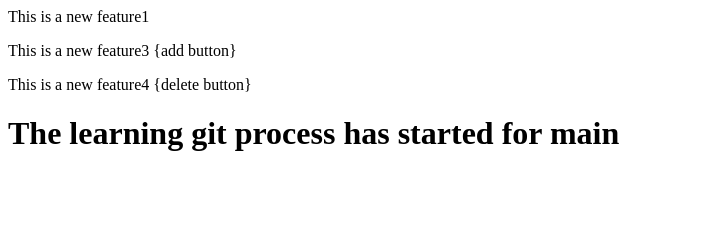
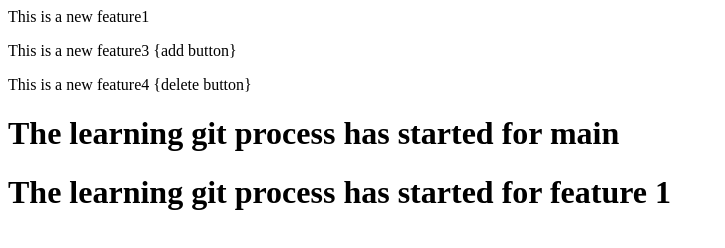
Before and after one commit to kundansk/localrepo, a plain HTML site: page index.html in a window 1280 px wide. Shown: the whole page, without its empty margins (0-725 px from the left). Drawn offline with Linux system fonts and the light colour scheme.

Commit message:
Update index.html

```diff
--- a/index.html
+++ b/index.html
@@ -2,3 +2,4 @@
 <p>This is a new feature3 {add button}</p>
 <p>This is a new feature4 {delete button}</p>
 <h1> The learning git process has started for main  </h1>
+<h1> The learning git process has started for feature 1  </h1>
```
